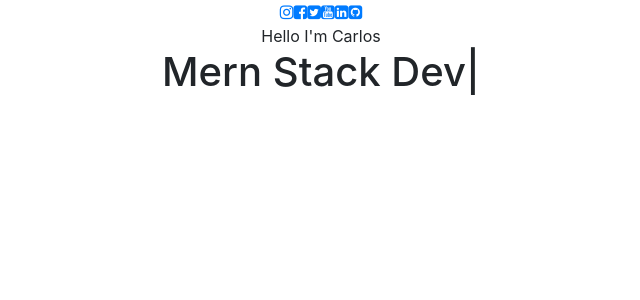
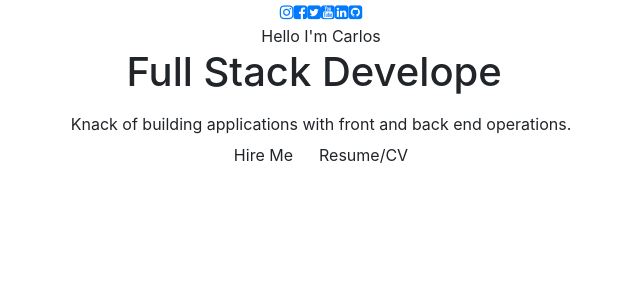
Before and after one commit to carvasquez206/ReactPortfolio3.0, a React (Create React App) app in the folder my-app/: page / in a window 1280 px wide. Shown: the top 300 px of the page, without its empty margins (319-959 px from the left). Built offline with nearby package versions, Linux system fonts and the light colour scheme; a web font is replaced by a local one.

Commit message:
added buttons for hire me and Resume/cv + pdf of resume

```diff
--- a/my-app/src/PortfolioContainer/Home/Profile.js
+++ b/my-app/src/PortfolioContainer/Home/Profile.js
@@ -41,21 +41,32 @@
                             <Typical
                             loop={Infinity}
                             steps={[
-                                "Ethusiastic Dev",
+                                "Ethusiastic Dev 🔥",
                                 1000,
-                                "Full Stack Developer",
+                                "Full Stack Developer 🥶",
                                 1000,
-                                "Mern Stack Dev",
+                                "Mern Stack Dev 🤡",
                                 1000,
-                                "Cross Platform Dev",
+                                "Cross Platform Dev 🎃",
                                 1000,
-                                "React/React Native Dev",
+                                "React/React Native Dev 🔊",
                                 1000,
                             ]}
                         />
                         </h1>
+                        <span className='profile-role-tagline'>
+                        Knack of building applications with front and back end operations.
+                        </span>
                     </span>
-
+                </div>
+                <div className='profile-options'>
+                    <button className='btn primary-btn'>
+                        {""}
+                        Hire Me{""}
+                    </button>
+                    <a href='Carlos_Vasquez_Resume.pdf' download='Carlos Carlos_Vasquez_Resume.pdf'>
+                        <button className='btn highlighted-btn'>Resume/CV</button>
+                    </a>
                 </div>
             </div>
         </div>
```
Also changed, not shown: 1 other file (tests, documents, lock files or other folders).
